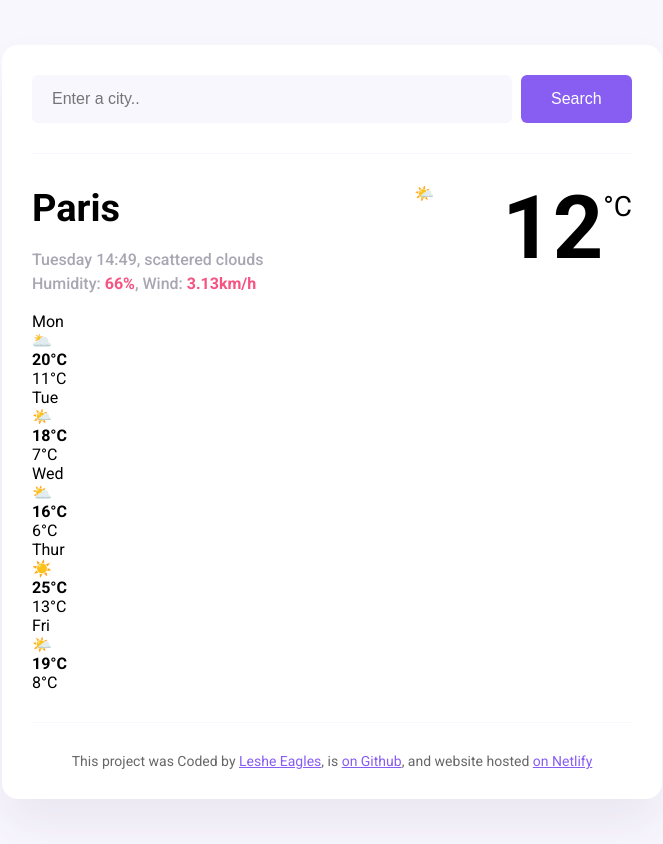
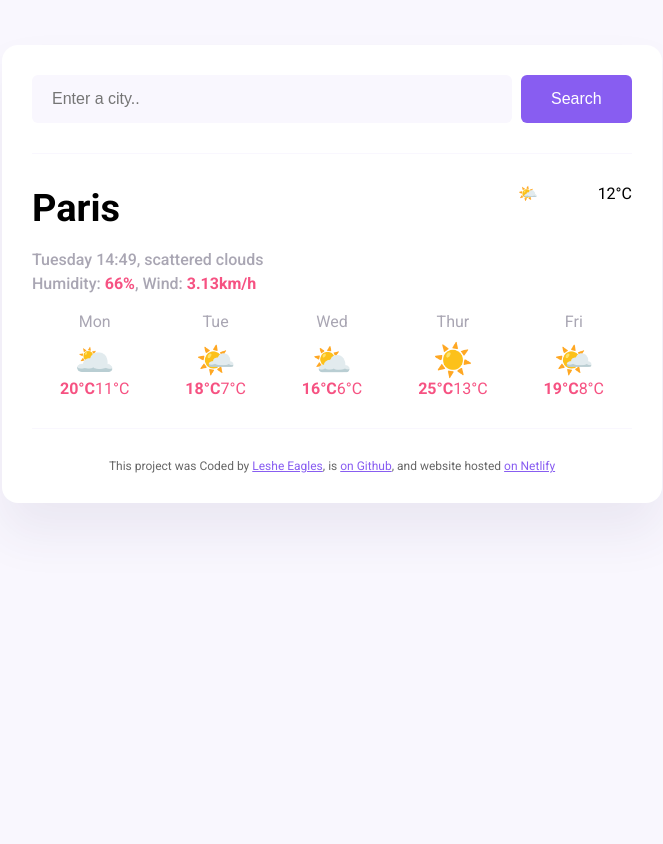
Before and after one commit to LesheEagles/My-Weather-App, a plain HTML site: page index.html in a window 1280 px wide. Shown: the whole page, without its empty margins (308-971 px from the left). After the commit the page ends 800 px from the top, so only its background shows below. Drawn offline with Linux system fonts and the light colour scheme; files that its build step writes are made by us from their sources; files whose address does not match are found by name.

Commit message:
Update style.css

```diff
--- a/style.css
+++ b/style.css
@@ -68,28 +68,58 @@ main {
 
   .weather-app-temperature-container {
     display: flex;
+
   }
 
   .weather-app-icon {
-  width: 88px;
-  height: 88px;
+    width: 80px;
+    height: 70px;
+    display: block;
+    margin: 0 auto;
   }
 
-.weather-app-temperature {
-  font-size: 88px;
-  line-height: 88px;
+  .weather-app-temperatures {
+    font-size: 70px;
+    margin-left: 10px;
     font-weight: bold;
   }
 
-.weatehr-app-unit {
-  margin-top: 6px;
+  .weather-app-unit {
+    margin-top: 16px;
     font-size: 28px;
+
+
   }
+  .weather-forecast{
+    display:flex;
+    justify-content: space-around;
+  }
+  .weather-forecast-date{
+    text-align: center;
+    color: rgba(39, 33, 66, 0.4);
+    font-size: 16px;
+    margin-bottom: 10px;
 
+  }
+  .weather-forecast-icon{
+    text-align: center;
+    font-size: 32px;
+
+
+  }
+  .weather-forecast-temperatures{
+    display: flex;
+  }
+  .weather-forecast-temperature{
+    text-align: center;
+    font-size: 16px;
+    color:#f65282;
+    padding: 0 10;
+  }
   footer {
     border-top: 1px solid #f9f7fe;
     padding: 30px 0 0 0;
     text-align: center;
-  font-size: 14px;
+    font-size: 12px;
     color: rgba(0, 0, 0, 0.6);
   }
```
Lines whose indentation alone changed are shown as unchanged.
